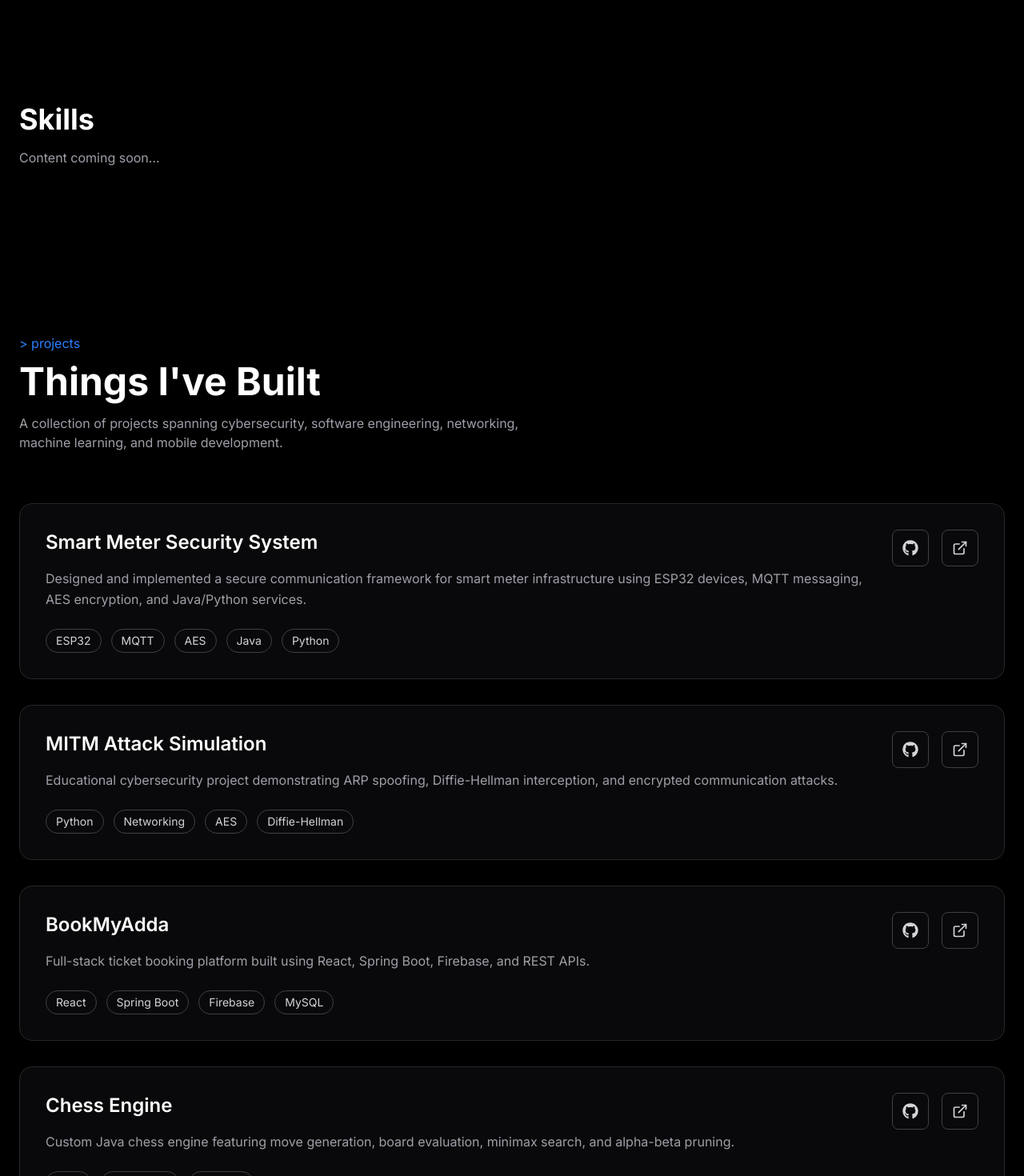
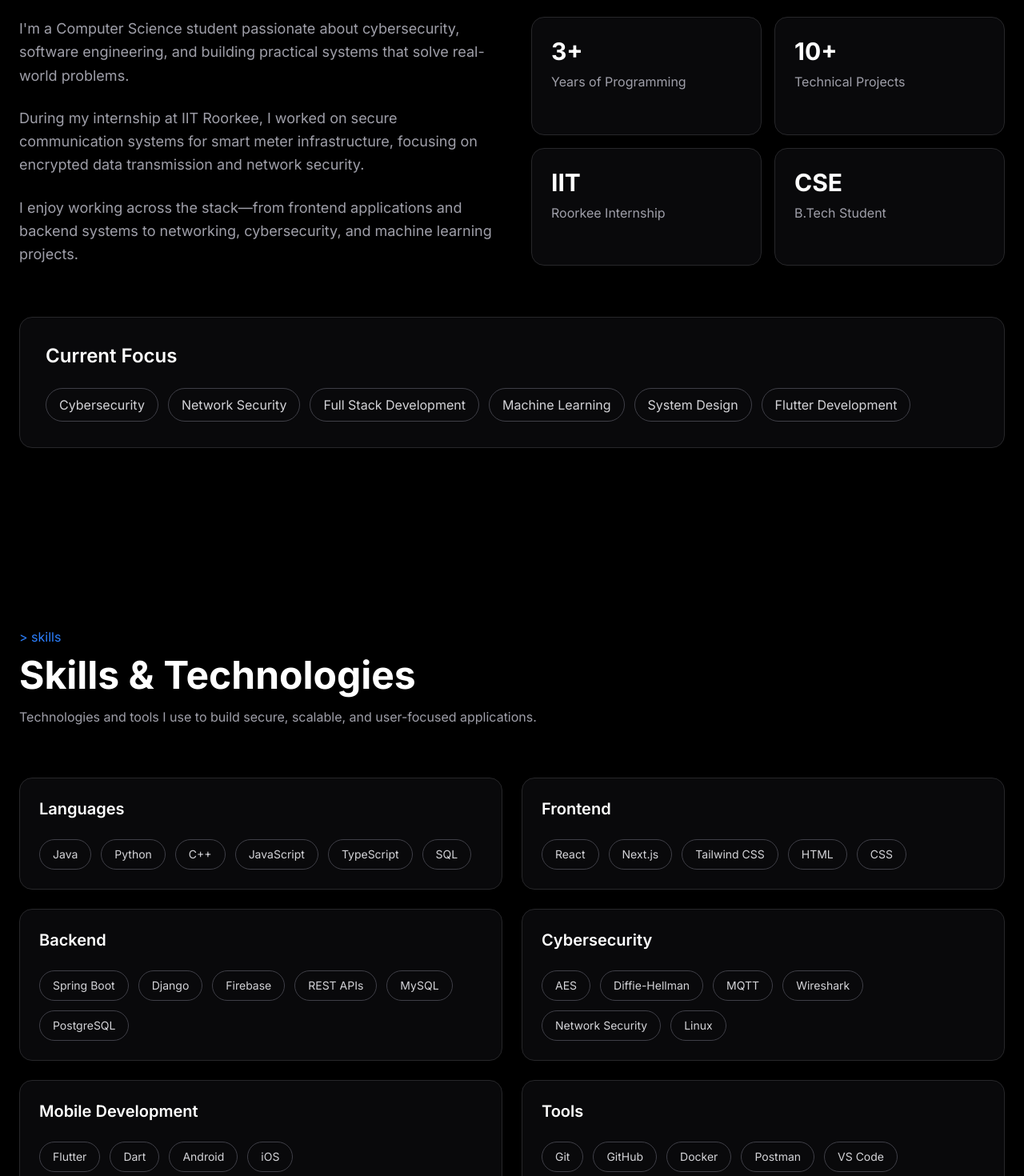
Before and after one commit to Shashvat2005/Portfolio, a Next.js app: page / in a window 1280 px wide. Shown: the part 1100-2570 px from the top of the page at 80% size. Built offline with nearby package versions, Linux system fonts and the light colour scheme.

Commit message:
Skills + About - v0.0.4

```diff
--- a/src/components/sections/About.tsx
+++ b/src/components/sections/About.tsx
@@ -2,15 +2,113 @@ export default function About() {
   return (
     <section
       id="about"
-      className="mx-auto max-w-7xl px-6 py-24 text-white"
+      className="mx-auto max-w-7xl px-6 py-28"
     >
-      <h2 className="mb-4 text-4xl font-bold">
-        About Me
-      </h2>
+      <div className="mb-16">
+        <p className="mb-3 text-blue-500">
+          &gt; about
+        </p>
 
-      <p className="text-zinc-400">
-        Content coming soon...
-      </p>
+        <h2 className="mb-4 text-4xl font-bold text-white md:text-5xl">
+          About Me
+        </h2>
+      </div>
+
+      <div className="grid gap-12 lg:grid-cols-2">
+
+        {/* Left Side */}
+        <div>
+          <p className="mb-6 text-lg leading-relaxed text-zinc-400">
+            I'm a Computer Science student passionate about
+            cybersecurity, software engineering, and building
+            practical systems that solve real-world problems.
+          </p>
+
+          <p className="mb-6 text-lg leading-relaxed text-zinc-400">
+            During my internship at IIT Roorkee, I worked on
+            secure communication systems for smart meter
+            infrastructure, focusing on encrypted data
+            transmission and network security.
+          </p>
+
+          <p className="text-lg leading-relaxed text-zinc-400">
+            I enjoy working across the stack—from frontend
+            applications and backend systems to networking,
+            cybersecurity, and machine learning projects.
+          </p>
+        </div>
+
+        {/* Right Side */}
+        <div className="grid gap-4 sm:grid-cols-2">
+
+          <div className="rounded-2xl border border-zinc-800 bg-zinc-950 p-6">
+            <h3 className="mb-2 text-3xl font-bold text-white">
+              3+
+            </h3>
+
+            <p className="text-zinc-400">
+              Years of Programming
+            </p>
+          </div>
+
+          <div className="rounded-2xl border border-zinc-800 bg-zinc-950 p-6">
+            <h3 className="mb-2 text-3xl font-bold text-white">
+              10+
+            </h3>
+
+            <p className="text-zinc-400">
+              Technical Projects
+            </p>
+          </div>
+
+          <div className="rounded-2xl border border-zinc-800 bg-zinc-950 p-6">
+            <h3 className="mb-2 text-3xl font-bold text-white">
+              IIT
+            </h3>
+
+            <p className="text-zinc-400">
+              Roorkee Internship
+            </p>
+          </div>
+
+          <div className="rounded-2xl border border-zinc-800 bg-zinc-950 p-6">
+            <h3 className="mb-2 text-3xl font-bold text-white">
+              CSE
+            </h3>
+
+            <p className="text-zinc-400">
+              B.Tech Student
+            </p>
+          </div>
+
+        </div>
+      </div>
+
+      {/* Current Focus */}
+      <div className="mt-16 rounded-2xl border border-zinc-800 bg-zinc-950 p-8">
+
+        <h3 className="mb-6 text-2xl font-semibold text-white">
+          Current Focus
+        </h3>
+
+        <div className="flex flex-wrap gap-3">
+          {[
+            "Cybersecurity",
+            "Network Security",
+            "Full Stack Development",
+            "Machine Learning",
+            "System Design",
+            "Flutter Development",
+          ].map((item) => (
+            <span
+              key={item}
+              className="rounded-full border border-zinc-700 px-4 py-2 text-zinc-300"
+            >
+              {item}
+            </span>
+          ))}
+        </div>
+      </div>
     </section>
   );
 }
--- a/src/components/sections/Contact.tsx
+++ b/src/components/sections/Contact.tsx
@@ -1,16 +1,98 @@
+import { Mail, FileText } from "lucide-react";
+import { FaGithub, FaLinkedin } from "react-icons/fa";
+
+import { SITE_CONFIG } from "@/data/site";
+
 export default function Contact() {
   return (
     <section
       id="contact"
-      className="mx-auto max-w-7xl px-6 py-24 text-white"
+      className="mx-auto max-w-7xl px-6 py-28"
     >
-      <h2 className="mb-4 text-4xl font-bold">
-        Contact
-      </h2>
+      <div className="rounded-3xl border border-zinc-800 bg-zinc-950 p-10 md:p-16">
 
-      <p className="text-zinc-400">
-        Content coming soon...
-      </p>
+        <div className="mb-12">
+          <p className="mb-3 text-blue-500">
+            &gt; contact
+          </p>
+
+          <h2 className="mb-4 text-4xl font-bold text-white md:text-5xl">
+            Let's Connect
+          </h2>
+
+          <p className="max-w-2xl text-zinc-400">
+            Whether it's an internship opportunity,
+            collaboration, project discussion,
+            or simply a conversation about technology,
+            feel free to reach out.
+          </p>
+        </div>
+
+        <div className="grid gap-4 md:grid-cols-2">
+
+          <a
+            href={`mailto:${SITE_CONFIG.email}`}
+            className="flex items-center gap-4 rounded-2xl border border-zinc-800 p-5 transition hover:border-blue-500"
+          >
+            <Mail className="text-blue-500" />
+            <div>
+              <p className="text-white">Email</p>
+              <p className="text-zinc-400">
+                {SITE_CONFIG.email}
+              </p>
+            </div>
+          </a>
+
+          <a
+            href={SITE_CONFIG.github}
+            target="_blank"
+            rel="noreferrer"
+            className="flex items-center gap-4 rounded-2xl border border-zinc-800 p-5 transition hover:border-blue-500"
+          >
+            <FaGithub className="text-blue-500" />
+            <div>
+              <p className="text-white">GitHub</p>
+              <p className="text-zinc-400">
+                View my repositories
+              </p>
+            </div>
+          </a>
+
+          <a
+            href={SITE_CONFIG.linkedin}
+            target="_blank"
+            rel="noreferrer"
+            className="flex items-center gap-4 rounded-2xl border border-zinc-800 p-5 transition hover:border-blue-500"
+          >
+            <FaLinkedin className="text-blue-500" />
+            <div>
+              <p className="text-white">LinkedIn</p>
+              <p className="text-zinc-400">
+                Professional profile
+              </p>
+            </div>
+          </a>
+
+          <a
+            href={SITE_CONFIG.resume}
+            target="_blank"
+            rel="noreferrer"
+            className="flex items-center gap-4 rounded-2xl border border-zinc-800 p-5 transition hover:border-blue-500"
+          >
+            <FileText className="text-blue-500" />
+            <div>
+              <p className="text-white">
+                Resume
+              </p>
+
+              <p className="text-zinc-400">
+                Download PDF
+              </p>
+            </div>
+          </a>
+
+        </div>
+      </div>
     </section>
   );
 }
--- a/src/components/sections/Skills.tsx
+++ b/src/components/sections/Skills.tsx
@@ -1,16 +1,49 @@
+import { skillCategories } from "@/data/skills";
+
 export default function Skills() {
   return (
     <section
       id="skills"
-      className="mx-auto max-w-7xl px-6 py-24 text-white"
+      className="mx-auto max-w-7xl px-6 py-28"
     >
-      <h2 className="mb-4 text-4xl font-bold">
-        Skills
-      </h2>
+      <div className="mb-16">
+        <p className="mb-3 text-blue-500">
+          &gt; skills
+        </p>
 
-      <p className="text-zinc-400">
-        Content coming soon...
-      </p>
+        <h2 className="mb-4 text-4xl font-bold text-white md:text-5xl">
+          Skills & Technologies
+        </h2>
+
+        <p className="max-w-2xl text-zinc-400">
+          Technologies and tools I use to build secure,
+          scalable, and user-focused applications.
+        </p>
+      </div>
+
+      <div className="grid gap-6 md:grid-cols-2">
+        {skillCategories.map((category) => (
+          <div
+            key={category.title}
+            className="rounded-2xl border border-zinc-800 bg-zinc-950 p-6"
+          >
+            <h3 className="mb-6 text-xl font-semibold text-white">
+              {category.title}
+            </h3>
+
+            <div className="flex flex-wrap gap-3">
+              {category.skills.map((skill) => (
+                <span
+                  key={skill}
+                  className="rounded-full border border-zinc-700 px-4 py-2 text-sm text-zinc-300 transition hover:border-blue-500 hover:text-white"
+                >
+                  {skill}
+                </span>
+              ))}
+            </div>
+          </div>
+        ))}
+      </div>
     </section>
   );
 }
--- a/src/data/skills.ts
+++ b/src/data/skills.ts
@@ -0,0 +1,72 @@
+import type { SkillCategory } from "../types/skills";
+
+export const skillCategories: SkillCategory[] = [
+  {
+    title: "Languages",
+    skills: [
+      "Java",
+      "Python",
+      "C++",
+      "JavaScript",
+      "TypeScript",
+      "SQL",
+    ],
+  },
+
+  {
+    title: "Frontend",
+    skills: [
+      "React",
+      "Next.js",
+      "Tailwind CSS",
+      "HTML",
+      "CSS",
+    ],
+  },
+
+  {
+    title: "Backend",
+    skills: [
+      "Spring Boot",
+      "Django",
+      "Firebase",
+      "REST APIs",
+      "MySQL",
+      "PostgreSQL",
+    ],
+  },
+
+  {
+    title: "Cybersecurity",
+    skills: [
+      "AES",
+      "Diffie-Hellman",
+      "MQTT",
+      "Wireshark",
+      "Network Security",
+      "Linux",
+    ],
+  },
+
+  {
+    title: "Mobile Development",
+    skills: [
+      "Flutter",
+      "Dart",
+      "Android",
+      "iOS",
+    ],
+  },
+
+  {
+    title: "Tools",
+    skills: [
+      "Git",
+      "GitHub",
+      "Docker",
+      "Postman",
+      "VS Code",
+      "IntelliJ IDEA",
+    ],
+  },
+];
--- /dev/null
+++ b/src/types/skills.ts
@@ -0,0 +1,4 @@
+export interface SkillCategory {
+  title: string;
+  skills: string[];
+}
```
